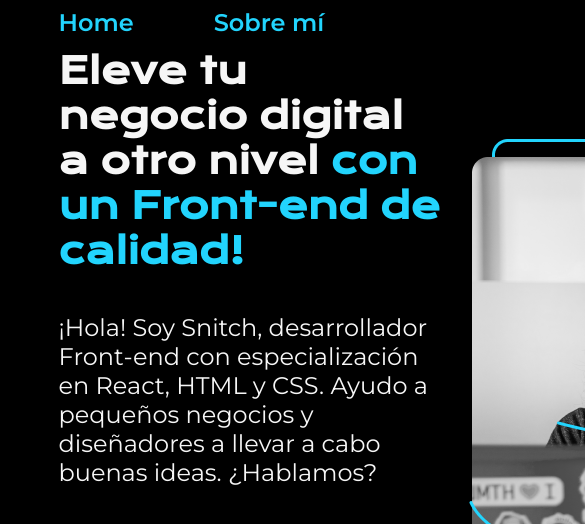
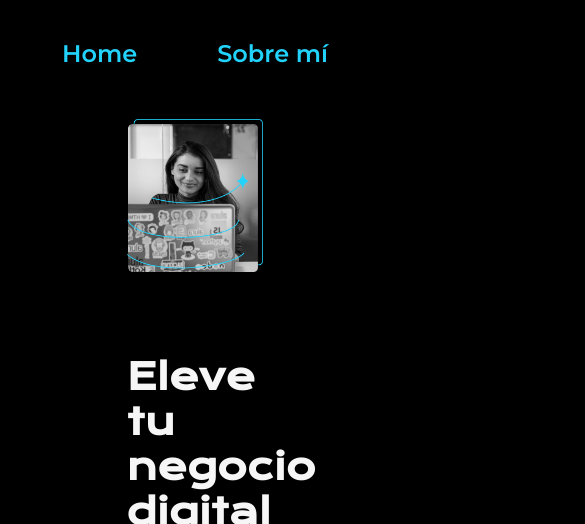
Before and after one commit to TheSnitch13/HTML-CSS01, a plain HTML site: page index.html in a window 390 px wide. Shown: the top 524 px of the page, 585 px wide, since content can reach past the window. Drawn offline with nearby package versions, Linux system fonts and the light colour scheme.

Commit message:
Actualiza los estilos

```diff
--- a/index.html
+++ b/index.html
@@ -30,7 +30,7 @@
             </div>
         </section>
 
-        <img class="imagen" src="images/Imagem.png" alt="Imagen de Ana García trabajando">
+        <img class="presentacion__imagen" src="images/Imagem.png" alt="Imagen de Ana García trabajando">
     </main>
     <footer class="footer">
         <p>Desarrollado por Snitch</p>
--- a/styles/style.css
+++ b/styles/style.css
@@ -43,10 +43,11 @@ body {
     align-items: center;
     padding: 3% 15%;
     justify-content: space-between;
+    gap: 82px;
 }
 
 .presentacion__contenido {
-    width: 615px;
+    width: 50%;
     display: flex;
     flex-direction: column;
     gap: 40px;
@@ -77,7 +78,7 @@ body {
 }
 
 .presentacion__enlaces__link {
-    width: 378px;
+    width: 50%;
     text-align: center;
     padding: 21.5px 0;
     border-radius: 8px;
@@ -103,8 +104,8 @@ body {
     font-weight: 400;
 }
 
-.imagen {
-    padding-left: 10%;
+.presentacion__imagen {
+    width: 50%;
 }
 
 .footer {
@@ -116,3 +117,16 @@ body {
     font-size: 1.5rem;
     font-weight: 400;
 }
+
+@media (max-width: 1200px ) {
+    .header {
+        padding: 10%;
+    }
+    .header__menu{
+        justify-content: center;
+    }
+    .presentacion {
+        flex-direction: column-reverse;
+    }
+
+}
```
Also changed, not shown: about.html (+1 -1 lines).
